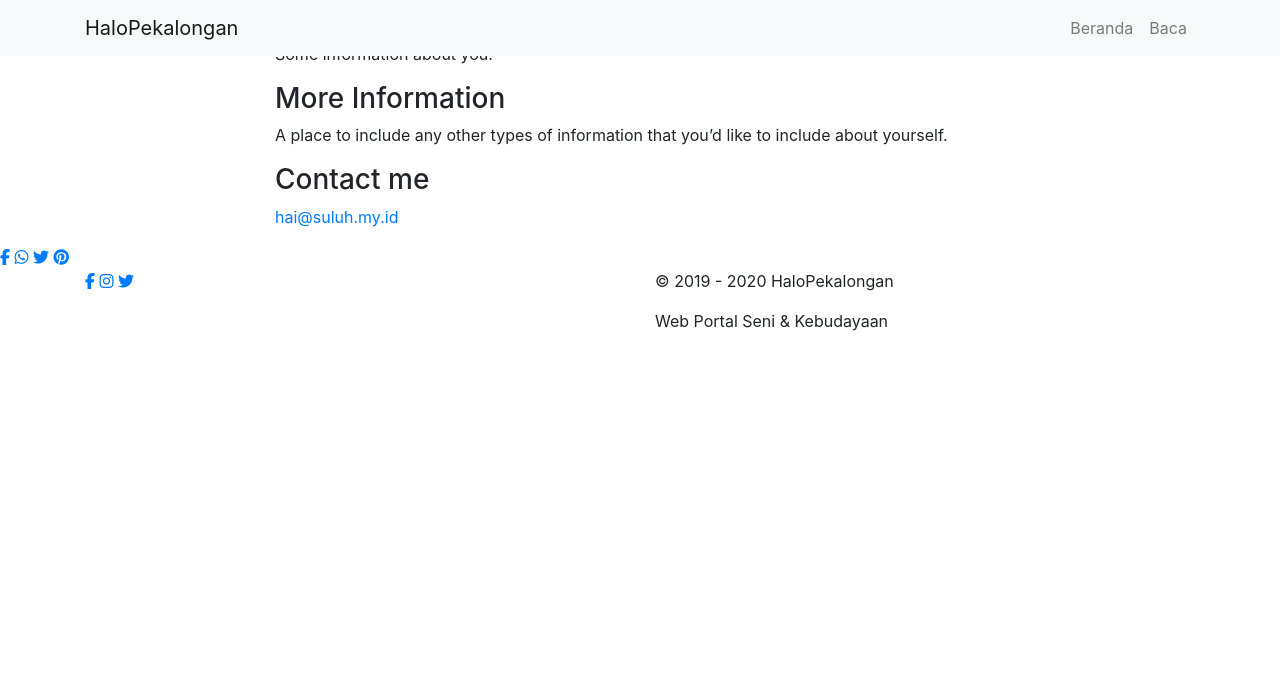
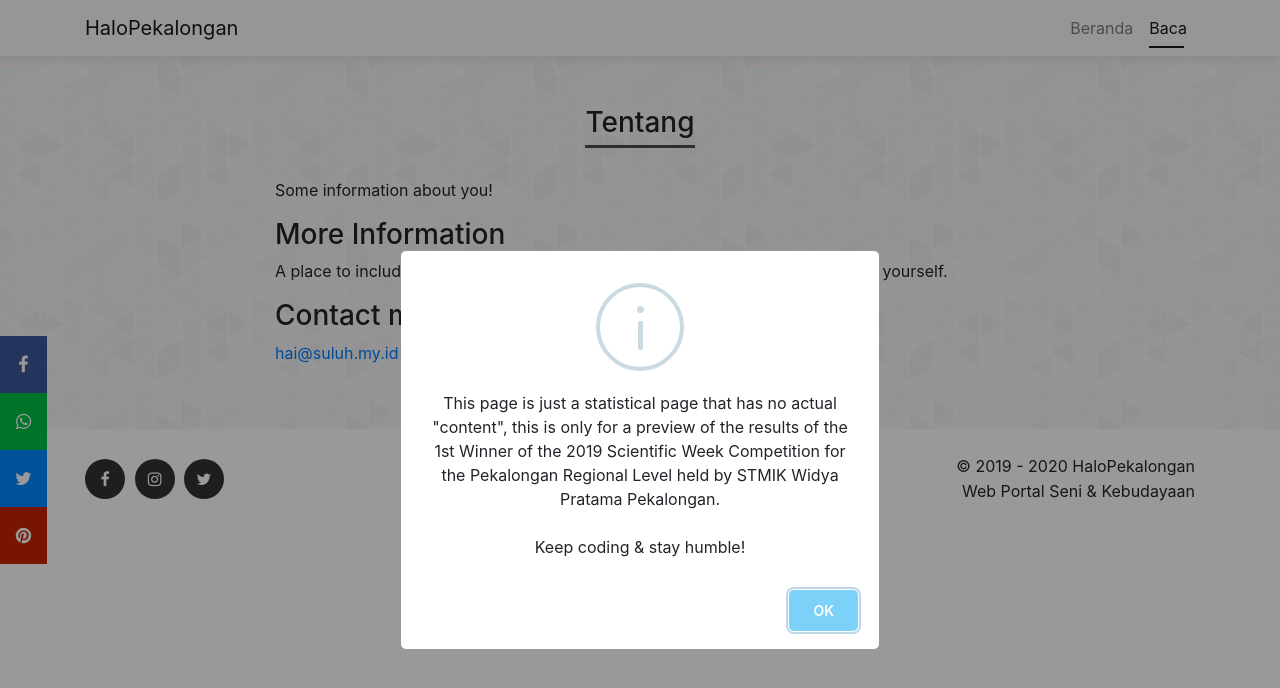
Before and after one commit to sooluh/pekalongan, a Jekyll site: the page built from about.md, in a window 1280 px wide. Shown: the top 688 px of the page. Built offline with Jekyll 4.4.1, drawn with Linux system fonts in a browser that asks for light colours; nearby versions of some CDN libraries; library files that are not in the unit come from our copies; some of the changed lines change nothing that is shown.

Commit message:
18 August 2019

```diff
--- a/_config.yml
+++ b/_config.yml
@@ -44,13 +44,13 @@ google_analytics:
 
 # Your website URL (e.g. http://barryclark.github.io or http://www.barryclark.co)
 # Used for Sitemap.xml and your RSS feed
-url:
+url: https://pekalongan.now.sh
 
 # If you're hosting your site at a Project repository on GitHub pages
 # (http://yourusername.github.io/repository-name)
 # and NOT your User repository (http://yourusername.github.io)
 # then add in the baseurl here, like this: "/repository-name"
-baseurl: "."
+baseurl: ""
 
 # Collections
 collections:
```
